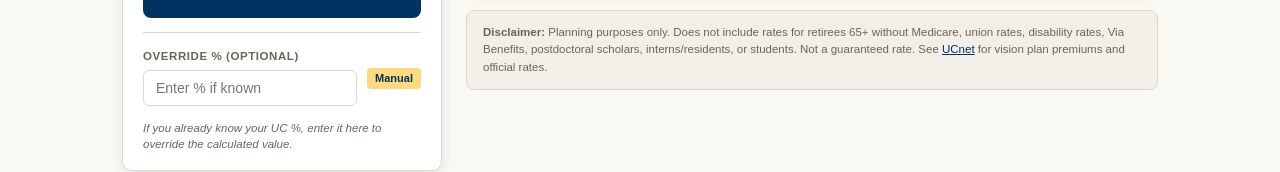
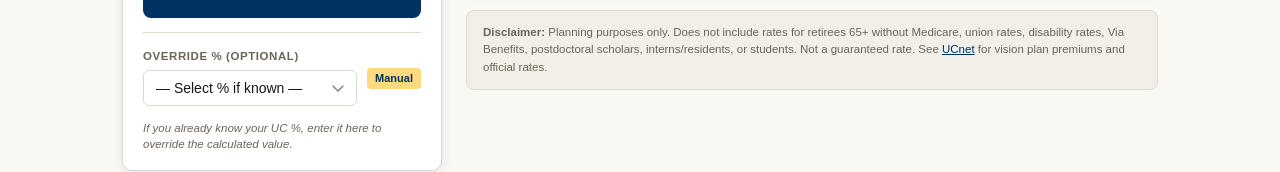
Before and after one commit to jdhori/uc-retiree-premium-estimator, a plain HTML site: page index.html in a window 1280 px wide. Shown: the part 915-1087 px from the top of the page. Drawn offline with Linux system fonts and the light colour scheme.

Commit message:
feat: replace override percentage input with dropdown of valid options

```diff
--- a/index.html
+++ b/index.html
@@ -162,7 +162,94 @@
           <div class="override-row">
             <div class="field">
               <label for="override-pct">Override % (optional)</label>
-              <input type="number" id="override-pct" min="0" max="100" step="0.01" placeholder="Enter % if known">
+              <select id="override-pct">
+                <option value="">— Select % if known —</option>
+                <option value="0">0%</option>
+                <option value="5">5%</option>
+                <option value="5.5">5.5%</option>
+                <option value="6">6%</option>
+                <option value="6.5">6.5%</option>
+                <option value="7">7%</option>
+                <option value="7.5">7.5%</option>
+                <option value="8">8%</option>
+                <option value="8.5">8.5%</option>
+                <option value="9">9%</option>
+                <option value="9.5">9.5%</option>
+                <option value="10">10%</option>
+                <option value="11">11%</option>
+                <option value="12">12%</option>
+                <option value="13">13%</option>
+                <option value="14">14%</option>
+                <option value="15">15%</option>
+                <option value="16">16%</option>
+                <option value="16.5">16.5%</option>
+                <option value="17">17%</option>
+                <option value="18">18%</option>
+                <option value="19">19%</option>
+                <option value="19.5">19.5%</option>
+                <option value="20">20%</option>
+                <option value="21">21%</option>
+                <option value="22">22%</option>
+                <option value="22.5">22.5%</option>
+                <option value="24">24%</option>
+                <option value="25">25%</option>
+                <option value="25.5">25.5%</option>
+                <option value="26">26%</option>
+                <option value="27">27%</option>
+                <option value="27.5">27.5%</option>
+                <option value="28">28%</option>
+                <option value="28.5">28.5%</option>
+                <option value="30">30%</option>
+                <option value="32">32%</option>
+                <option value="32.5">32.5%</option>
+                <option value="33">33%</option>
+                <option value="34">34%</option>
+                <option value="35">35%</option>
+                <option value="36">36%</option>
+                <option value="37.5">37.5%</option>
+                <option value="38">38%</option>
+                <option value="38.5">38.5%</option>
+                <option value="39">39%</option>
+                <option value="40">40%</option>
+                <option value="42">42%</option>
+                <option value="42.5">42.5%</option>
+                <option value="44">44%</option>
+                <option value="45">45%</option>
+                <option value="45.5">45.5%</option>
+                <option value="47.5">47.5%</option>
+                <option value="48">48%</option>
+                <option value="49">49%</option>
+                <option value="49.5">49.5%</option>
+                <option value="50">50%</option>
+                <option value="51">51%</option>
+                <option value="52">52%</option>
+                <option value="52.5">52.5%</option>
+                <option value="54">54%</option>
+                <option value="55">55%</option>
+                <option value="56">56%</option>
+                <option value="57">57%</option>
+                <option value="58.5">58.5%</option>
+                <option value="59.5">59.5%</option>
+                <option value="60">60%</option>
+                <option value="63">63%</option>
+                <option value="64">64%</option>
+                <option value="65">65%</option>
+                <option value="66.5">66.5%</option>
+                <option value="67.5">67.5%</option>
+                <option value="68">68%</option>
+                <option value="70">70%</option>
+                <option value="72">72%</option>
+                <option value="75">75%</option>
+                <option value="76">76%</option>
+                <option value="76.5">76.5%</option>
+                <option value="80">80%</option>
+                <option value="81">81%</option>
+                <option value="85">85%</option>
+                <option value="85.5">85.5%</option>
+                <option value="90">90%</option>
+                <option value="95">95%</option>
+                <option value="100">100%</option>
+              </select>
             </div>
             <span class="override-badge">Manual</span>
           </div>
```
